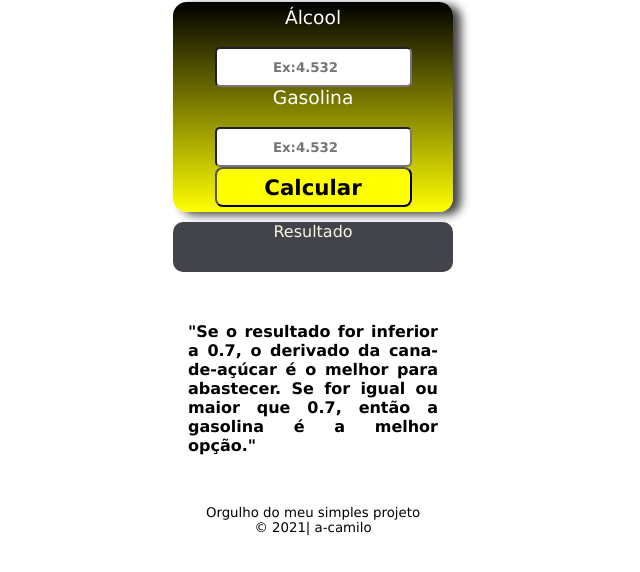
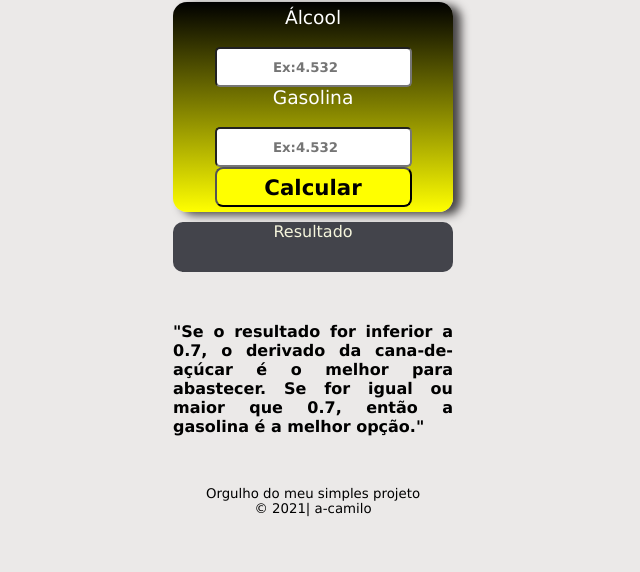
Before and after one commit to a-camilo/Alcool-ou-Gasolina, a plain HTML site: page index.html in a window 1280 px wide. Shown: the part 46-618 px from the top of the page, without its empty margins (327-967 px from the left). Drawn offline with Linux system fonts and the light colour scheme.

Commit message:
Atualizando layout

```diff
--- a/script.js
+++ b/script.js
@@ -42,7 +42,6 @@ function combustivel(){
 
    }else if(resultado>=0.7){
       respo.innerHTML=`A gasolina é a melhor opção ${resultado}`
-
    }
 
 }
--- a/style.css
+++ b/style.css
@@ -4,6 +4,10 @@
     box-sizing: border-box;
     font-family: 'Lucida Sans', 'Lucida Sans Regular', 'Lucida Grande', 'Lucida Sans Unicode', Geneva, Verdana, sans-serif;
     font-size: normal;
+
+}
+body{
+    background: rgb(235, 233, 232);
 }
 #content{
     box-shadow: 8px 3px 10px rgb(70, 68, 68);
@@ -36,7 +40,7 @@ input{
   color: beige;
 }
 .info{
-    max-width:270px;
+    max-width:300px;
     height:auto ;
     margin: 40px auto;
     padding: 10px;
```
